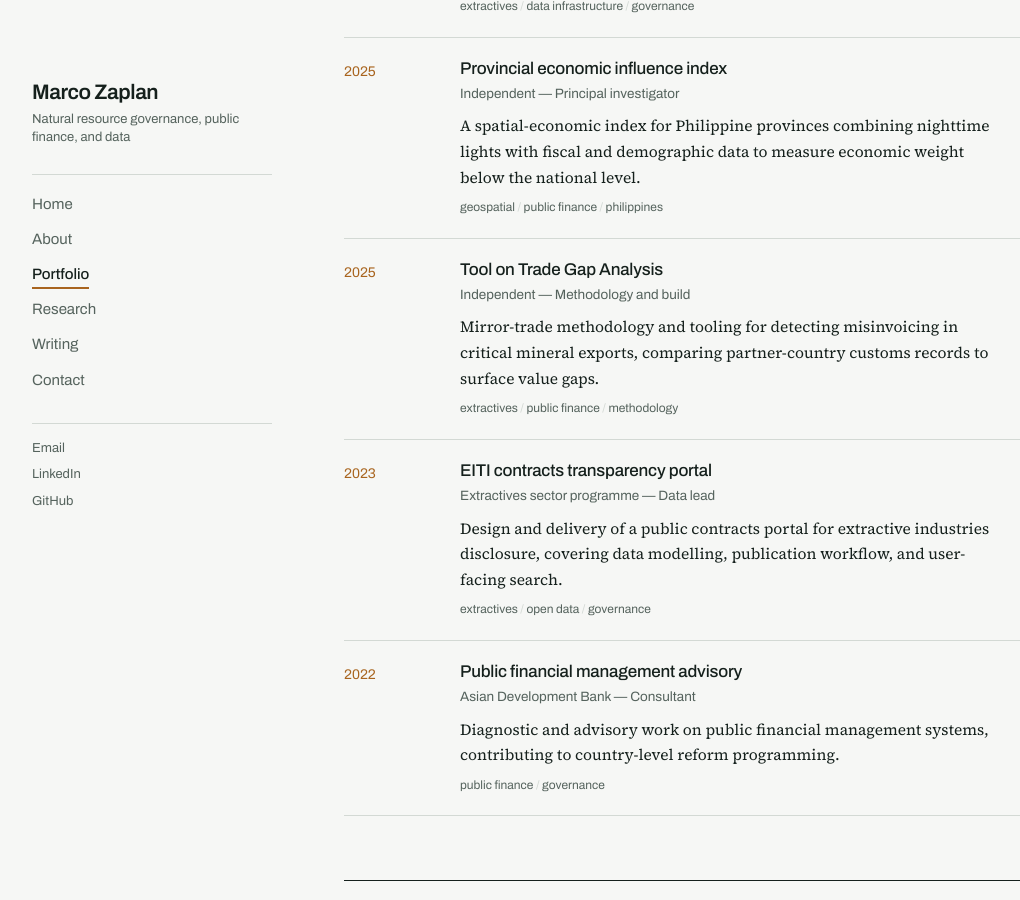
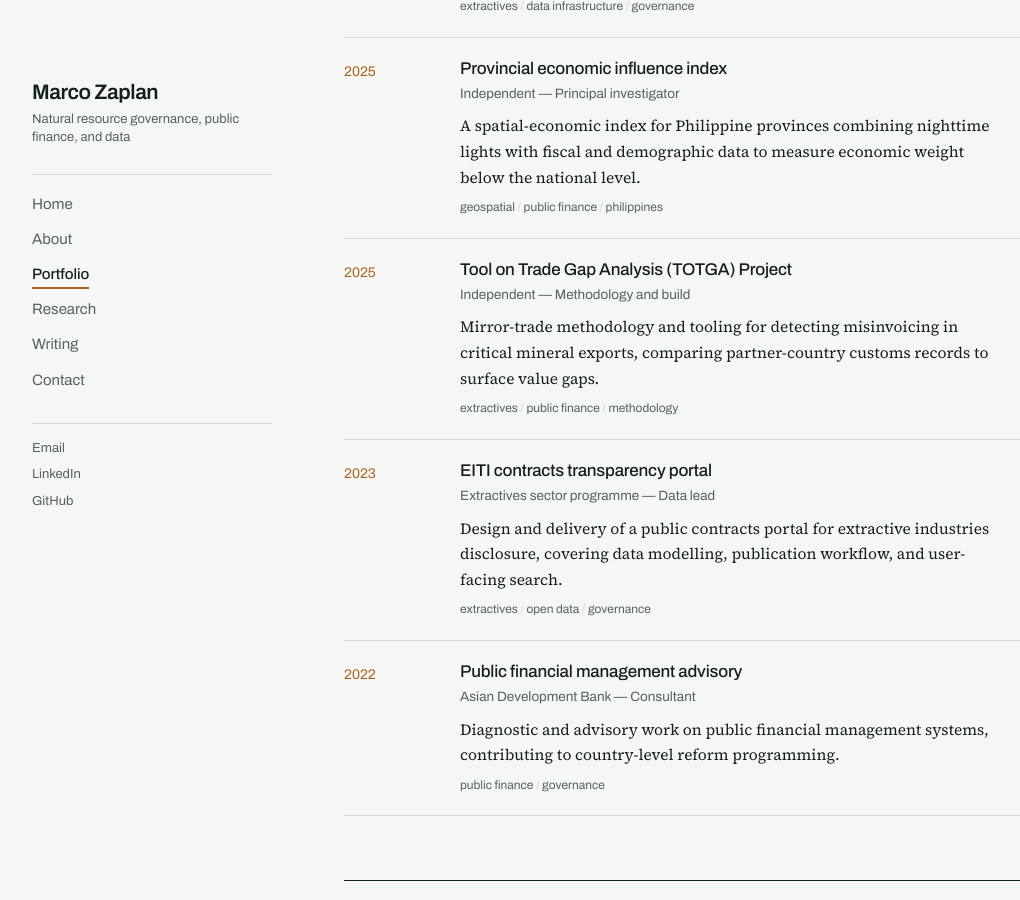
Before and after one commit to marcozaplan/marcozaplan.github.io, a Jekyll site: the page built from portfolio.html, in a window 1280 px wide and 900 px high, scrolled down 724 px. Shown: the whole window, without its empty margins (104-1124 px from the left). Built offline with Jekyll 4.4.1, drawn with Linux system fonts in a browser that asks for light colours.

Commit message:
Initial site

```diff
--- a/_data/projects.yml
+++ b/_data/projects.yml
@@ -27,7 +27,7 @@
   tags: extractives geospatial monitoring
   link: ""
 
-- title: Tool on Trade Gap Analysis
+- title: Tool on Trade Gap Analysis (TOTGA) Project
   org: Independent
   role: Methodology and build
   year: 2025
```
